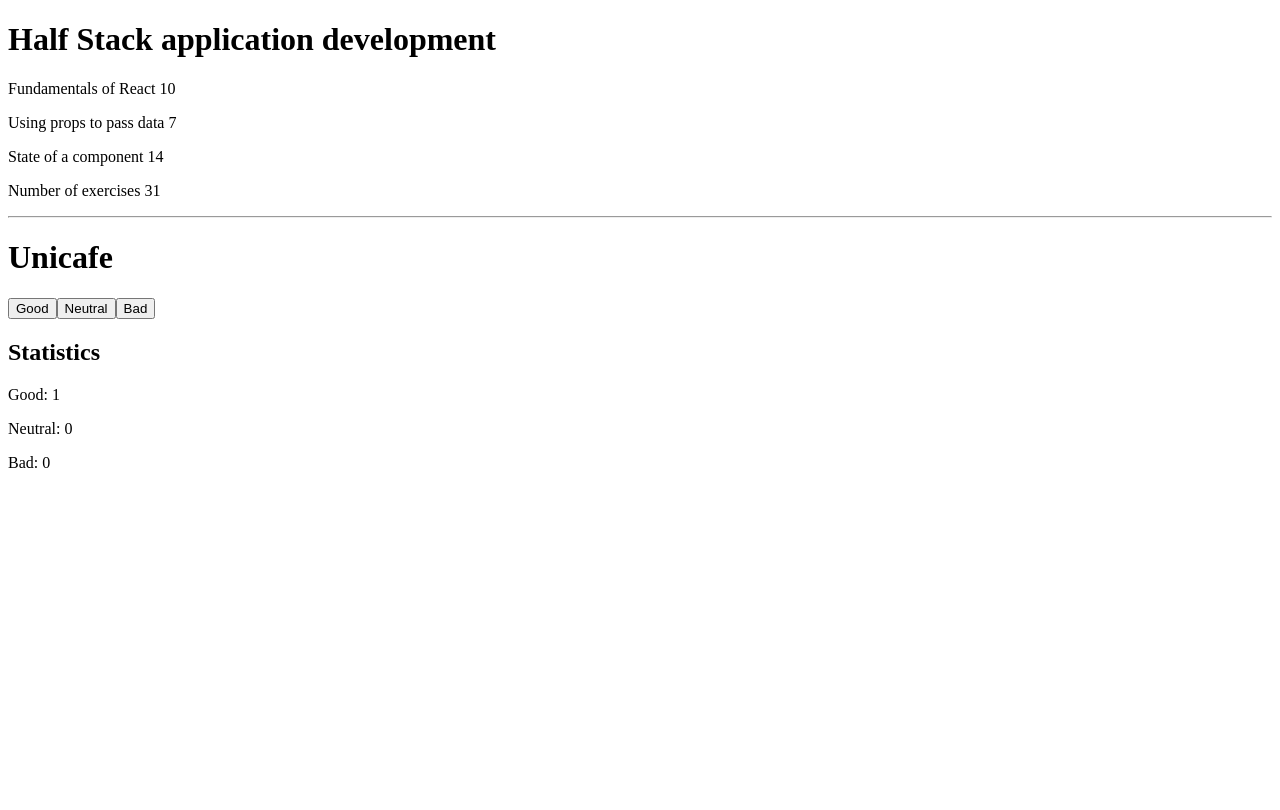
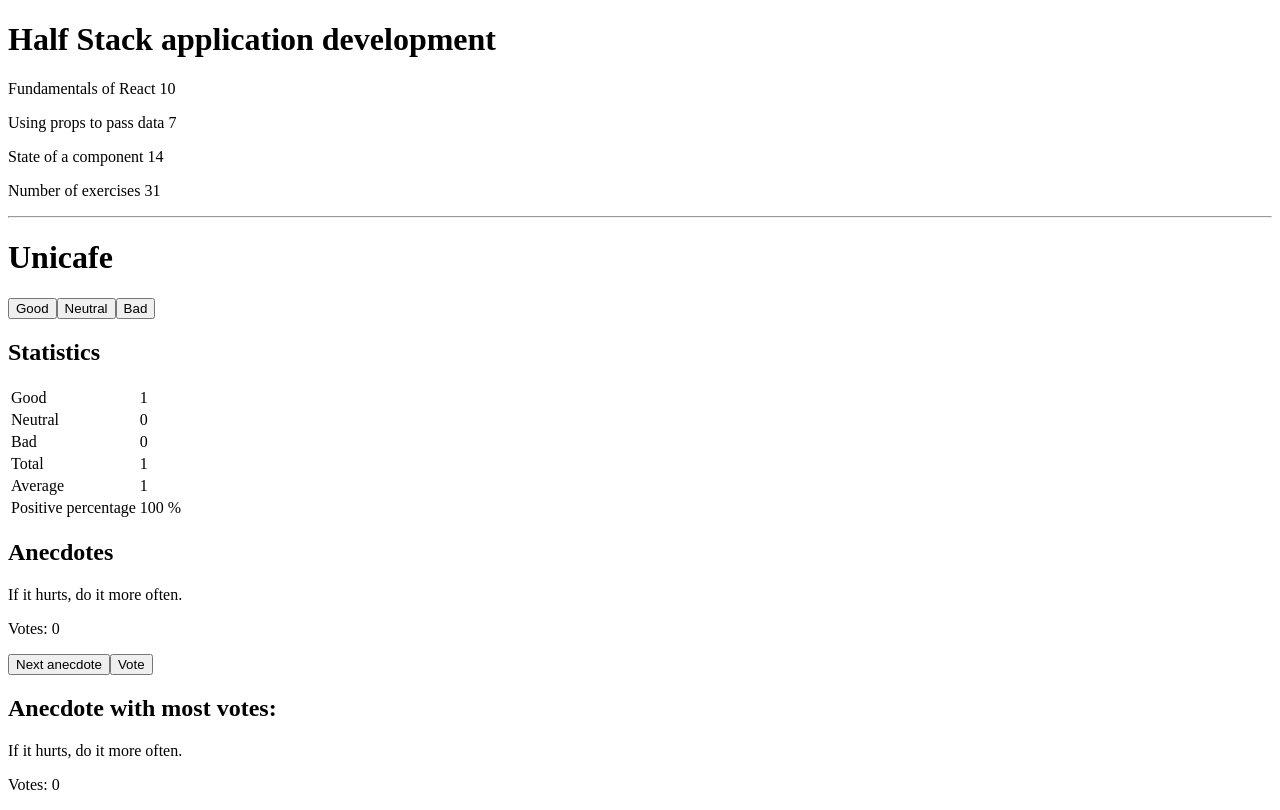
Before and after one commit to abel1994-mza/Curso-fullstack-open, a React (Vite) app: page / in a window 1280 px wide. Both pictures are taken after a click on the button "Good". Built offline with nearby package versions, Linux system fonts and the light colour scheme.

Commit message:
Ejercico 1.14

```diff
--- a/src/App.jsx
+++ b/src/App.jsx
@@ -1,10 +1,39 @@
 import React from "react";
 import { useState } from "react";
 import Course from "./Part1/InfoCourse/InfoCourse.jsx";
+import Button from "./Part1/Unicafe/paso5/Button.jsx";
+import Statistics from "./Part1/Unicafe/paso3/Statistics.jsx";
+
 const App = () => {
   const [good, setGood] = useState(0);
   const [neutral, setNeutral] = useState(0);
   const [bad, setBad] = useState(0);
+  const [selected, setSelected] = useState(0);
+
+  const anecdotes = [
+    "If it hurts, do it more often.",
+    "Adding manpower to a late software project makes it later!",
+    "The first 90 percent of the code accounts for the first 10 percent of the development time...",
+    "Any fool can write code that a computer can understand. Good programmers write code that humans can understand.",
+    "Premature optimization is the root of all evil.",
+    "Debugging is twice as hard as writing the code in the first place.",
+    "Programming without an extremely heavy use of console.log is same as if a doctor would refuse to use x-rays or blood tests.",
+    "The only way to go fast, is to go well.",
+  ];
+  const [votes, setVotes] = useState(Array(anecdotes.length).fill(0));
+  const randomAnecdote = () => {
+    setSelected(Math.floor(Math.random() * anecdotes.length));
+  };
+  const voteAnecdote = () => {
+    const copy = [...votes];
+    copy[selected] += 1;
+    setVotes(copy);
+  };
+  const mostVoted = votes.indexOf(Math.max(...votes));
+  // Calcular estadísticas
+  // const total = good + neutral + bad;
+  // const average = (good - bad) / total;
+  // const positivePercentage = (good / total) * 100;
 
   const course = {
     name: "Half Stack application development",
@@ -29,14 +58,21 @@ const App = () => {
       <Course course={course} />
       <hr />
       <h1>Unicafe</h1>
-      <button onClick={() => setGood(good + 1)}>Good</button>
-      <button onClick={() => setNeutral(neutral + 1)}>Neutral</button>
-      <button onClick={() => setBad(bad + 1)}>Bad</button>
+      <Button text="Good" handleClick={() => setGood(good + 1)} />
+      <Button text="Neutral" handleClick={() => setNeutral(neutral + 1)} />
+      <Button text="Bad" handleClick={() => setBad(bad + 1)} />
 
       <h2>Statistics</h2>
-      <p>Good: {good}</p>
-      <p>Neutral: {neutral}</p>
-      <p>Bad: {bad}</p>
+      <Statistics good={good} neutral={neutral} bad={bad} />
+      <h2>Anecdotes</h2>
+      <p>{anecdotes[selected]}</p>
+      <p>Votes: {votes[selected]}</p>
+      <Button text="Next anecdote" handleClick={randomAnecdote} />
+      <Button text="Vote" handleClick={voteAnecdote} />
+
+      <h2>Anecdote with most votes:</h2>
+      <p>{anecdotes[mostVoted]}</p>
+      <p>Votes: {votes[mostVoted]}</p>
     </>
   );
 };
--- /dev/null
+++ b/src/Part1/Unicafe/paso3/Statistics.jsx
@@ -0,0 +1,44 @@
+const Statistics = ({ good, neutral, bad }) => {
+  const total = good + neutral + bad;
+  const average = (good - bad) / total;
+  const positivePercentage = (good / total) * 100;
+
+  if (total === 0) {
+    return <p>No feedback given</p>;
+  }
+
+  return (
+    <div>
+      <table>
+        <tbody>
+          <tr>
+            <td>Good</td>
+            <td>{good}</td>
+          </tr>
+          <tr>
+            <td>Neutral</td>
+            <td>{neutral}</td>
+          </tr>
+          <tr>
+            <td>Bad</td>
+            <td>{bad}</td>
+          </tr>
+          <tr>
+            <td>Total</td>
+            <td>{total}</td>
+          </tr>
+          <tr>
+            <td>Average</td>
+            <td>{average}</td>
+          </tr>
+          <tr>
+            <td>Positive percentage</td>
+            <td>{positivePercentage} %</td>
+          </tr>
+        </tbody>
+      </table>
+    </div>
+  );
+};
+
+export default Statistics;
--- /dev/null
+++ b/src/Part1/Unicafe/paso5/Button.jsx
@@ -0,0 +1,5 @@
+const Button = ({ text, handleClick }) => {
+  return <button onClick={handleClick}>{text}</button>;
+};
+
+export default Button;
```
Also changed, not shown: src/Part1/Unicafe/Paso2/Condicional.jsx (added, +37 -0 lines), src/Part2/Headers.jsx (deleted, +0 -7 lines).
